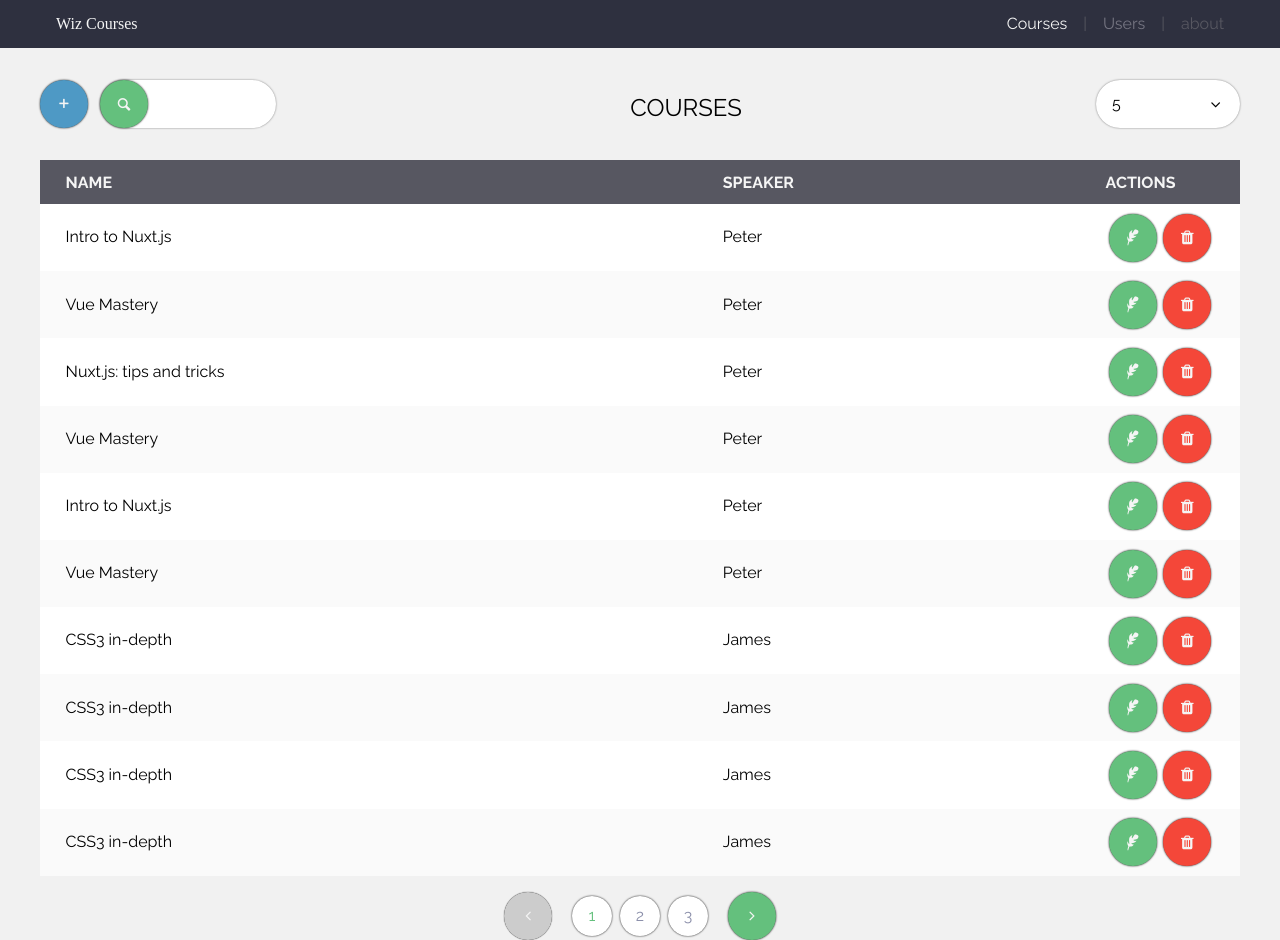
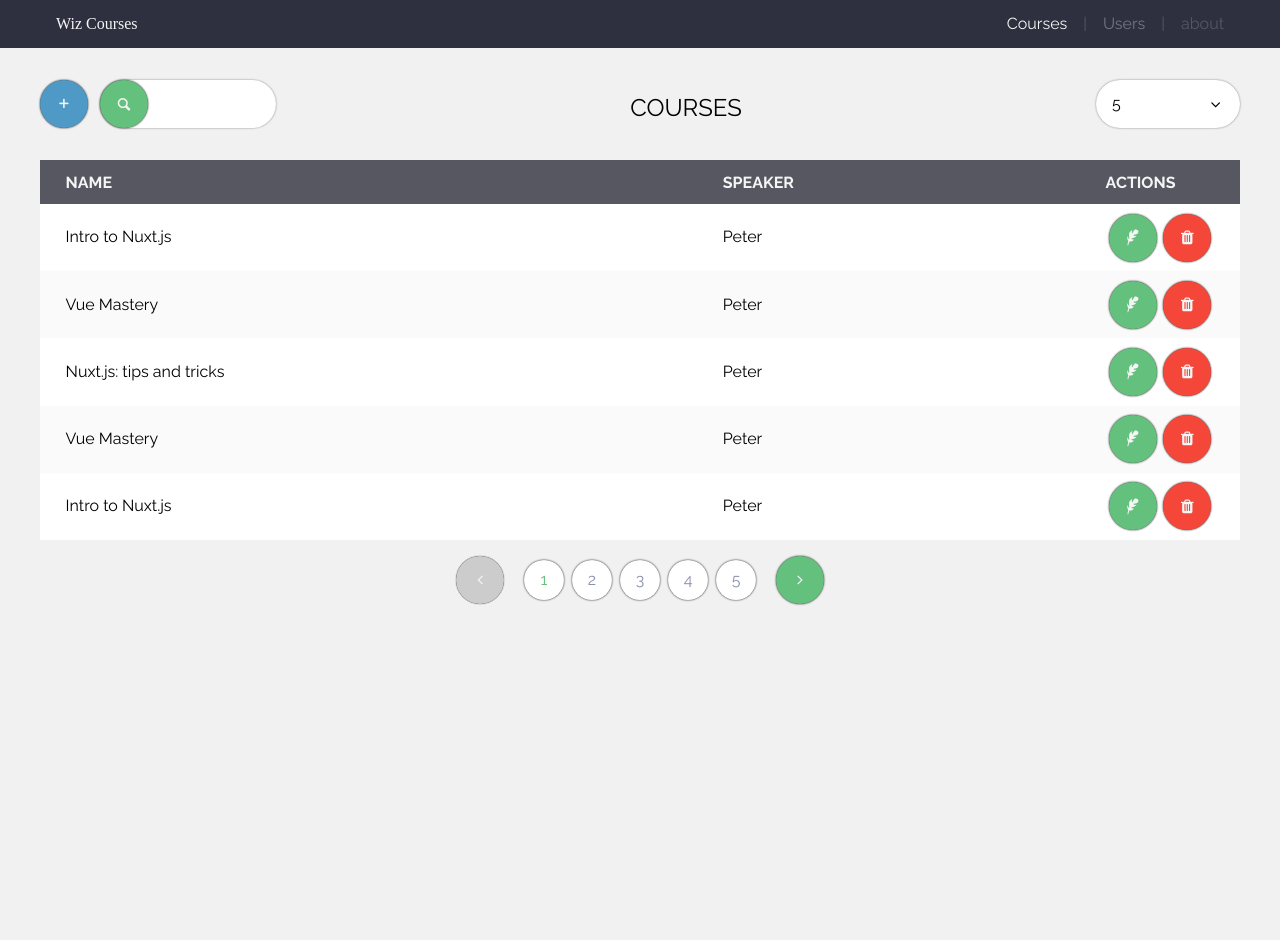
Before and after one commit to Askadar/pseudo-crud-tvue-demo, a Vue app: page /#/ in a window 1280 px wide. After the commit the page ends 800 px from the top, so only its background shows below. Built offline with nearby package versions, Linux system fonts and the light colour scheme.

Commit message:
Courses liveining

```diff
--- a/src/views/Courses.vue
+++ b/src/views/Courses.vue
@@ -1,13 +1,22 @@
 <template>
 	<div class="courses">
-		<controls page="courses" title="Courses" />
-		<data-table :data="courses" :columns="['name', 'speaker']" />
+		<controls
+			page="courses"
+			title="Courses"
+			@search-updated="newSearch => searchFilter = newSearch"
+		/>
+		<data-table
+			:data="courses"
+			:columns="['name', 'speaker']"
+			:page-size="pageSize"
+			:filter="searchFilter"
+		/>
 	</div>
 </template>
 
 <script lang="ts">
-import { Component, Vue } from 'vue-property-decorator';
-import Controls from '@/components/Controls.vue'; // @ is an alias to /src
+import { Component, Vue } from 'vue-property-decorator'
+import Controls from '@/components/Controls.vue' // @ is an alias to /src
 import DataTable from '@/components/DataTable/DataTable.vue' // @ is an alias to /src
 
 // mock ajax api
@@ -22,6 +31,10 @@ import api from '../api'
 export default class Courses extends Vue {
 	courses = []
 
+	pageSize = 5
+
+	searchFilter = ''
+
 	async mounted() {
 		const courses = (await api.get('/courses')).data
 		this.courses = courses
```
